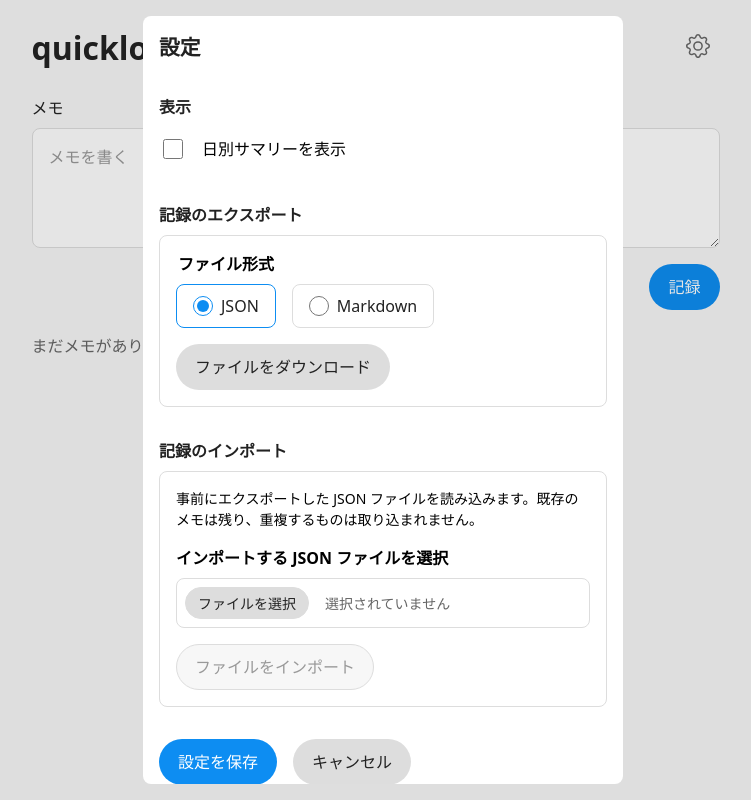
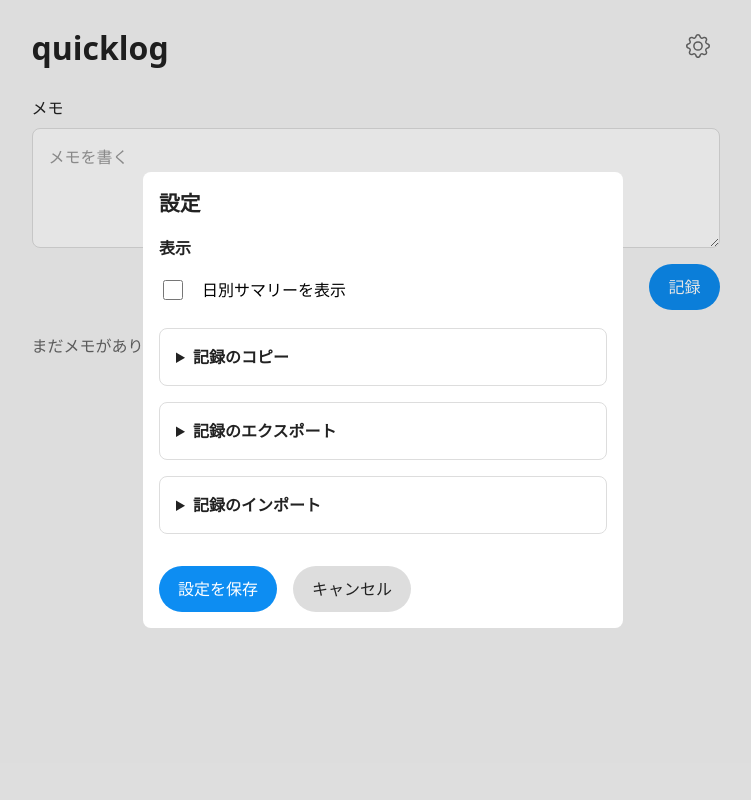
Before and after one commit to asamichiruko/quicklog, a Vue app: page / in a window 1280 px wide. Both pictures are taken after a click on the button "設定". Shown: the whole page, without its empty margins (257-1008 px from the left). Built offline with nearby package versions, Linux system fonts and the light colour scheme.

Commit message:
feat: SettingsDialog のパネルを開閉式に変更

```diff
--- a/src/components/SettingsDialog.vue
+++ b/src/components/SettingsDialog.vue
@@ -100,9 +100,13 @@ defineExpose({ open })
           </li>
         </ul>
       </section>
-      <section class="section">
-        <h3 class="section-heading">記録のエクスポート</h3>
-        <div class="settings-panel">
+      <details class="settings-panel">
+        <summary class="settings-panel-summary">記録のコピー</summary>
+        <div class="settings-panel-body"></div>
+      </details>
+      <details class="settings-panel">
+        <summary class="settings-panel-summary">記録のエクスポート</summary>
+        <div class="settings-panel-body">
           <fieldset class="export-type-selector">
             <legend class="export-type-selector-label">ファイル形式</legend>
             <label class="export-type-option">
@@ -130,10 +134,10 @@ defineExpose({ open })
             ファイルをダウンロード
           </button>
         </div>
-      </section>
-      <section class="section">
-        <h3 class="section-heading">記録のインポート</h3>
-        <div class="settings-panel">
+      </details>
+      <details class="settings-panel">
+        <summary class="settings-panel-summary">記録のインポート</summary>
+        <div class="settings-panel-body">
           <p class="import-description">
             事前にエクスポートした JSON
             ファイルを読み込みます。既存のメモは残り、重複するものは取り込まれません。
@@ -166,7 +170,7 @@ defineExpose({ open })
             ファイルをインポート
           </button>
         </div>
-      </section>
+      </details>
       <div class="confirm-actions">
         <button class="button-primary" type="submit" @click="saveAndClose">設定を保存</button>
         <button class="button-secondary" type="button" @click="close">キャンセル</button>
@@ -186,7 +190,7 @@ defineExpose({ open })
 
 .dialog-form {
   display: grid;
-  gap: var(--space-4);
+  gap: var(--space-2);
   padding: var(--space-2);
 }
 
@@ -238,13 +242,23 @@ defineExpose({ open })
 }
 
 .settings-panel {
-  display: grid;
   min-width: 0;
-  gap: var(--space-2);
   padding: var(--space-2);
   border: 1px solid var(--color-border);
   border-radius: var(--radius-surface);
   background: var(--color-surface);
+}
+
+.settings-panel-summary {
+  color: var(--color-text);
+  font-size: 1em;
+  font-weight: var(--font-weight-bold);
+}
+
+.settings-panel-body {
+  margin-top: var(--space-2);
+  display: grid;
+  gap: var(--space-2);
 }
 
 .export-type-selector {
@@ -376,6 +390,7 @@ defineExpose({ open })
 }
 
 .confirm-actions {
+  margin-top: var(--space-2);
   display: flex;
   flex-wrap: wrap;
   gap: var(--space-2);
```
